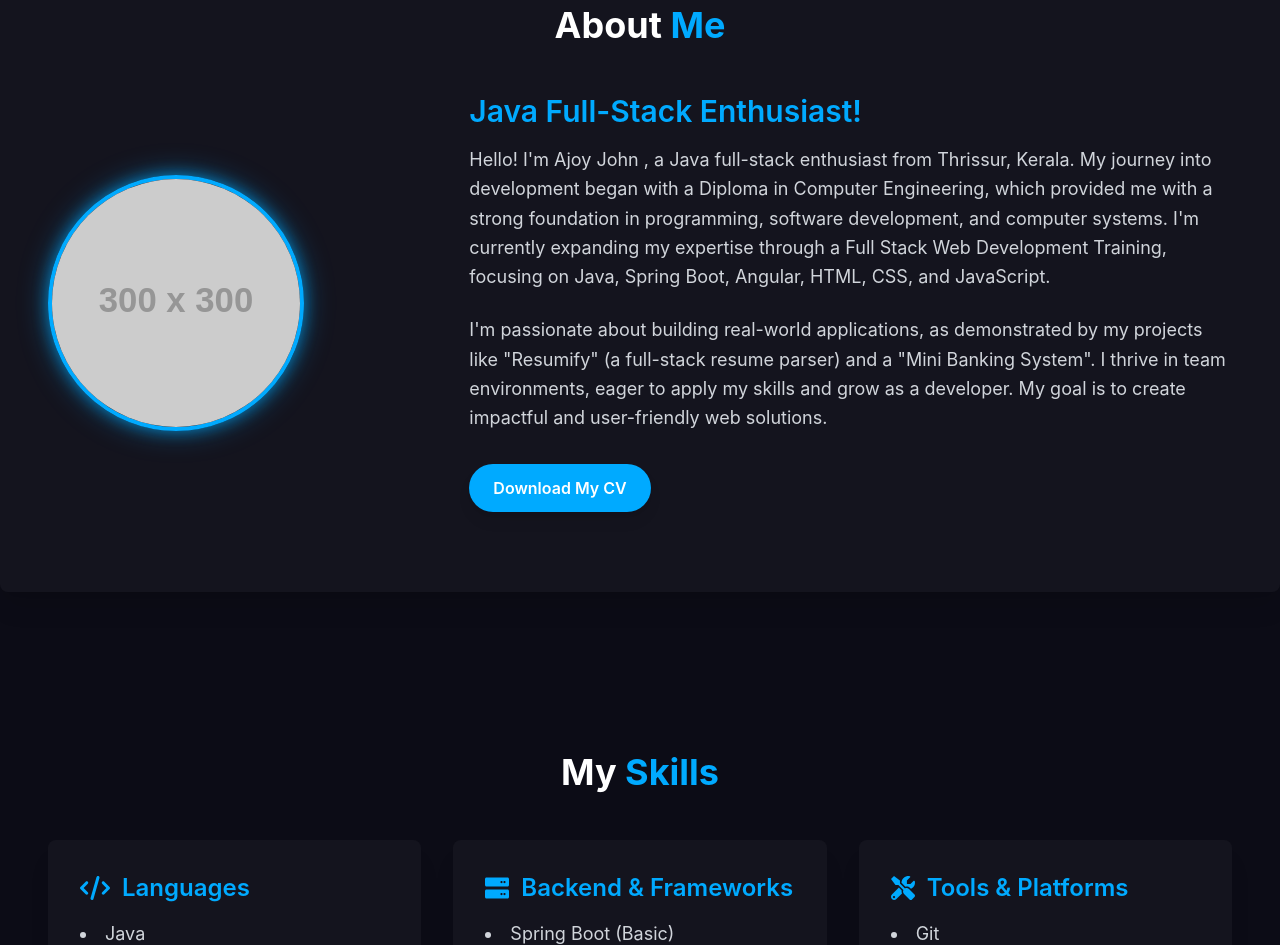
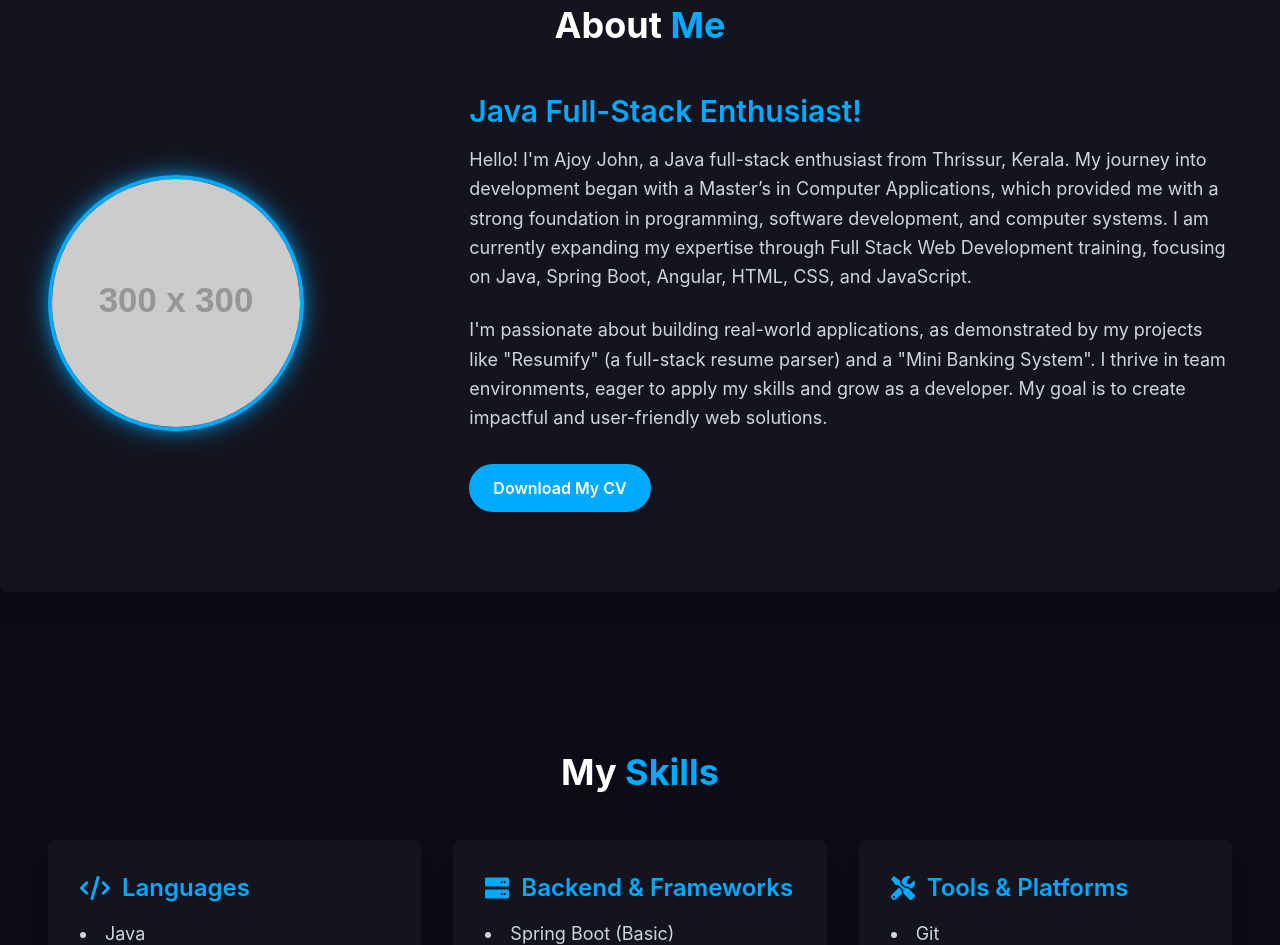
Before and after one commit to Ajoyjoseph325/portfolio, a plain HTML site: page index.html in a window 1280 px wide. Shown: the part 955-1900 px from the top of the page. Drawn offline with nearby package versions, Linux system fonts and the light colour scheme; placeholder pictures from the web are drawn by us; animation ran at ten frames a second.

Commit message:
description updated

```diff
--- a/index.html
+++ b/index.html
@@ -166,7 +166,7 @@ ajoy-john-7563182b9
                 <div class="md:w-2/3 text-center md:text-left">
                     <h3 class="text-3xl font-semibold mb-4 text-primary">Java Full-Stack Enthusiast!</h3>
                     <p class="text-lg text-gray-300 leading-relaxed mb-6">
-                        Hello! I'm Ajoy John , a Java full-stack enthusiast from Thrissur, Kerala. My journey into development began with a Diploma in Computer Engineering, which provided me with a strong foundation in programming, software development, and computer systems. I'm currently expanding my expertise through a Full Stack Web Development Training, focusing on Java, Spring Boot, Angular, HTML, CSS, and JavaScript.
+Hello! I'm Ajoy John, a Java full-stack enthusiast from Thrissur, Kerala. My journey into development began with a Master’s in Computer Applications, which provided me with a strong foundation in programming, software development, and computer systems. I am currently expanding my expertise through Full Stack Web Development training, focusing on Java, Spring Boot, Angular, HTML, CSS, and JavaScript.
                     </p>
                     <p class="text-lg text-gray-300 leading-relaxed">
                         I'm passionate about building real-world applications, as demonstrated by my projects like "Resumify" (a full-stack resume parser) and a "Mini Banking System". I thrive in team environments, eager to apply my skills and grow as a developer. My goal is to create impactful and user-friendly web solutions.
```
